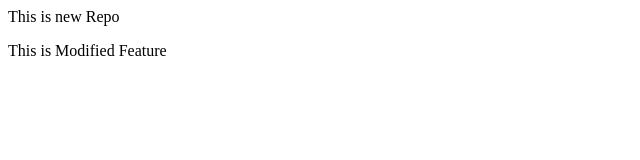
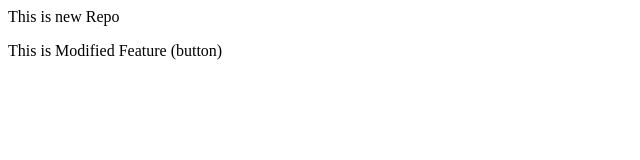
Before and after one commit to JatinKotarthil/LocalRepo, a plain HTML site: page index.html in a window 1280 px wide. Shown: the full height of the page, 0-640 px from the left. Drawn offline with Linux system fonts and the light colour scheme.

Commit message:
Add Button

```diff
--- a/index.html
+++ b/index.html
@@ -1,2 +1,2 @@
 <p> This is new Repo </p>
-<p> This is Modified Feature </p>
+<p> This is Modified Feature (button) </p>
```
